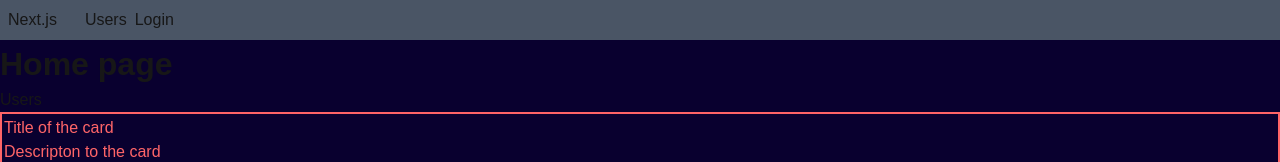
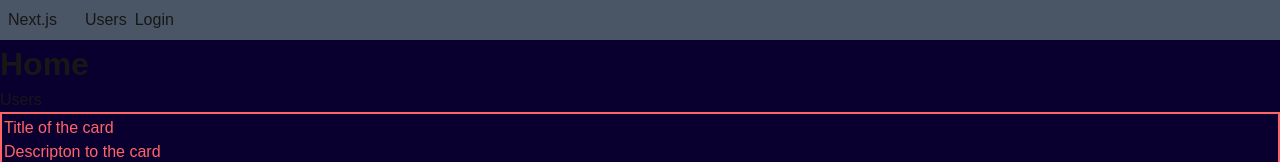
Before and after one commit to RAFYA-Hamza/NextJS-course, a Next.js app in the folder next-course/: page / in a window 1280 px wide. Shown: the top 162 px of the page. Built offline with nearby package versions, Linux system fonts and the light colour scheme; no server answers.

Commit message:
Accession Session on the server

```diff
--- a/next-course/app/api/auth/[...nextauth]/route.ts
+++ b/next-course/app/api/auth/[...nextauth]/route.ts
@@ -1,13 +1,15 @@
 import NextAuth from "next-auth";
 import GoogleProvider from "next-auth/providers/google";
 
-const handler = NextAuth({
+export const authOptions = {
   providers: [
     GoogleProvider({
       clientId: process.env.GOOGLE_CLIENT_ID!,
       clientSecret: process.env.GOOGLE_CLIENT_SECRET!,
     }),
   ],
-});
+};
+
+const handler = NextAuth(authOptions);
 
 export { handler as GET, handler as POST };
--- a/next-course/app/page.tsx
+++ b/next-course/app/page.tsx
@@ -1,10 +1,13 @@
 import Link from "next/link";
 import ProductCard from "./components/ProductCard/ProductCard";
+import { getServerSession } from "next-auth";
+import { authOptions } from "./api/auth/[...nextauth]/route";
 
-export default function Home() {
+export default async function Home() {
+  const session = await getServerSession(authOptions);
   return (
     <main>
-      <h1>Home page</h1>
+      <h1>Home {session && <span>{session.user?.name}</span>}</h1>
       <Link href="/users">Users</Link>
       <ProductCard />
     </main>
```
